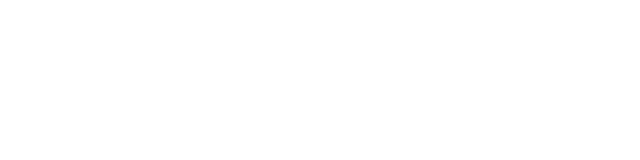
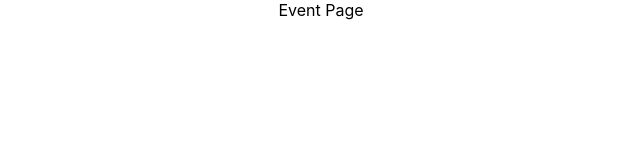
Before and after one commit to puyanwei/event-shop, a React (Create React App) app: page / in a window 1280 px wide. Shown: the top 160 px of the page, without its empty margins (319-959 px from the left). Built offline with nearby package versions, Linux system fonts and the light colour scheme.

Commit message:
Basic routing and template page

```diff
--- a/package.json
+++ b/package.json
@@ -10,8 +10,10 @@
     "@types/node": "^12.20.19",
     "@types/react": "^17.0.15",
     "@types/react-dom": "^17.0.9",
+    "@types/react-router-dom": "^5.1.8",
     "react": "^17.0.2",
     "react-dom": "^17.0.2",
+    "react-router-dom": "^5.2.0",
     "react-scripts": "4.0.3",
     "typescript": "^4.3.5",
     "web-vitals": "^1.1.2"
--- a/src/App.tsx
+++ b/src/App.tsx
@@ -1,5 +1,18 @@
+import { BrowserRouter, Redirect, Route, Switch } from "react-router-dom";
 import "./App.css";
+import AttendEventPage from "./Pages/AttendEventPage";
+import NotFoundPage from "./Pages/NotFoundPage";
 
-const App = () => <div className="App"></div>;
+const App = () => (
+  <div className="App">
+    <BrowserRouter>
+      <Switch>
+        <Route exact path="/" component={AttendEventPage} />
+        <Route component={NotFoundPage} />
+        <Redirect to="/404" />
+      </Switch>
+    </BrowserRouter>
+  </div>
+);
 
 export default App;
--- /dev/null
+++ b/src/Pages/AttendEventPage.tsx
@@ -0,0 +1,3 @@
+const AttendEventPage = () => <div>Event Page</div>;
+
+export default AttendEventPage;
--- /dev/null
+++ b/src/Pages/NotFoundPage.tsx
@@ -0,0 +1,7 @@
+const NotFoundPage = () => (
+  <div>
+    <p>404 Page not found</p>
+  </div>
+);
+
+export default NotFoundPage;
```
Also changed, not shown: 1 other file (tests, documents, lock files or other folders).
